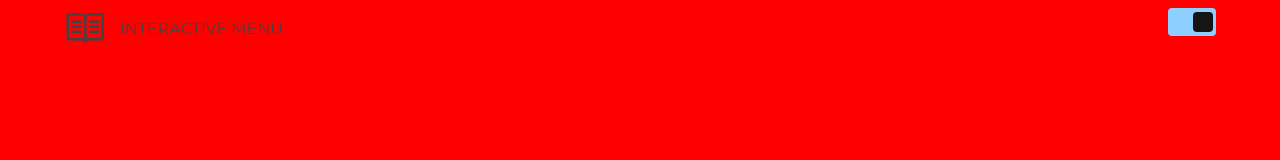
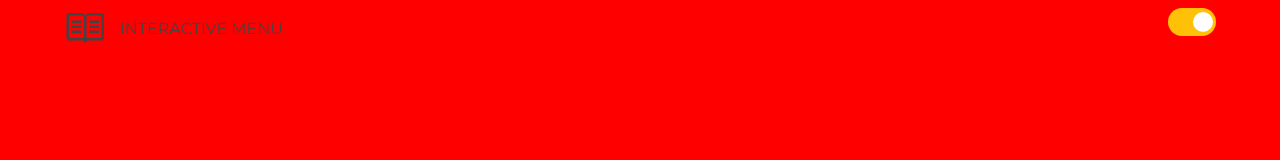
Before and after one commit to LucasKruschewsky/nextjs-interactive-menu, a Next.js app: page / in a window 1280 px wide. Shown: the top 160 px of the page. Built offline with nearby package versions, Linux system fonts and the light colour scheme.

Commit message:
Changed SelectButton logic and fixed not changing theme when class toggles

```diff
--- /dev/null
+++ b/src/components/ui-components/SelectButton/SelectButton.styled.ts
@@ -0,0 +1,7 @@
+import styled from "styled-components";
+
+export const SelectButtonContainer = styled.span`
+  .prime-input-switch:hover {
+    background-color: inherit;
+  }
+`;
--- a/src/components/ui-components/SelectButton/SelectButton.tsx
+++ b/src/components/ui-components/SelectButton/SelectButton.tsx
@@ -3,6 +3,7 @@ import {
   InputSwitchChangeParams,
 } from "primereact/inputswitch";
 import { FC, useEffect, useState } from "react";
+import { SelectButtonContainer } from "./SelectButton.styled";
 
 interface Props {
   checked: boolean;
@@ -21,12 +22,6 @@ export const SelectButton: FC<Props> = ({
   const [touched, setTouched] = useState<boolean>(false);
 
   useEffect(() => {
-    // onChange callback will override onTrue and onFalse
-    if (!!onChange && touched) {
-      onChange();
-      return;
-    }
-
     // Triggers this condition after touched and toggled to true
     if (touched && !!onTrue && value) {
       onTrue();
@@ -36,12 +31,21 @@ export const SelectButton: FC<Props> = ({
     if (touched && !!onFalse && !value) {
       onFalse();
     }
-  }, [value, touched, onChange, onTrue, onFalse]);
+  }, [value, touched, onTrue, onFalse]);
 
   const handleToggleChange = (e: InputSwitchChangeParams) => {
     setValue(e.value);
     setTouched(true);
+    if (onChange) onChange();
   };
 
-  return <PrimeSwitch checked={value} onChange={handleToggleChange} />;
+  return (
+    <SelectButtonContainer>
+      <PrimeSwitch
+        className="prime-input-switch"
+        checked={value}
+        onChange={handleToggleChange}
+      />
+    </SelectButtonContainer>
+  );
 };
--- a/src/components/website-parts/Navbar/Navbar.tsx
+++ b/src/components/website-parts/Navbar/Navbar.tsx
@@ -26,8 +26,10 @@ export const Navbar: FC = () => {
       document.body.classList.toggle(DARK_THEME);
       document.body.classList.toggle(LIGHT_THEME);
       setDocumentBodyClassList(getBodyClassListArray());
+      return;
     }
 
+    // First "toggle" when user prefers dark mode
     if (
       isDarkModePreferred &&
       !bodyClassListContains(DARK_THEME) &&
@@ -38,6 +40,7 @@ export const Navbar: FC = () => {
       return;
     }
 
+    // First "toggle" when user prefers light mode
     if (
       !isDarkModePreferred &&
       !bodyClassListContains(DARK_THEME) &&
--- a/src/pages/_app.tsx
+++ b/src/pages/_app.tsx
@@ -2,7 +2,7 @@ import "../styles/variables.css";
 import "../styles/reset.css";
 import "../styles/global.css";
 
-import "primereact/resources/themes/bootstrap4-dark-blue/theme.css";
+import "primereact/resources/themes/saga-orange/theme.css";
 import "primereact/resources/primereact.min.css";
 import "primeicons/primeicons.css";
 import type { AppProps } from "next/app";
--- a/src/styles/variables.css
+++ b/src/styles/variables.css
@@ -1,5 +1,5 @@
 /* Dark theme variables */
-body.dark-theme {
+body.darkTheme {
   --primaryDarker: #1c1c1c;
   --primaryDark: #2f2f2f;
   --primary: #434343;
@@ -16,7 +16,7 @@ body.dark-theme {
 }
 
 /* Light theme variables */
-body.light-theme {
+body.lightTheme {
   --primaryDarker: #fdbe39;
   --primaryDark: #fecf3e;
   --primary: #ffda3d;
@@ -29,7 +29,7 @@ body.light-theme {
 
   --white: #eee;
 
-  --backgroundColor: red;
+  --backgroundColor: var(--white);
 }
 
 /* If user prefers dark scheme */
```
